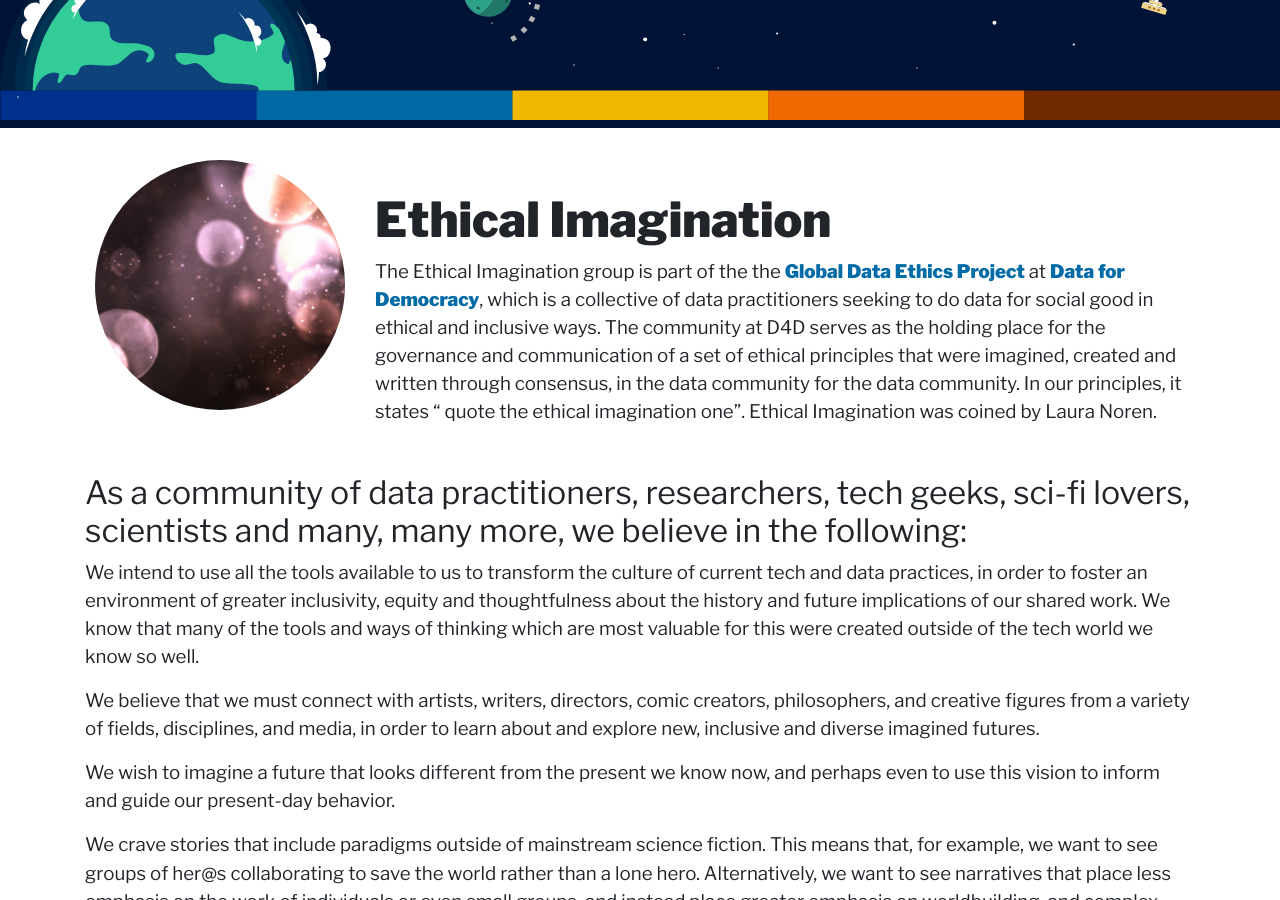
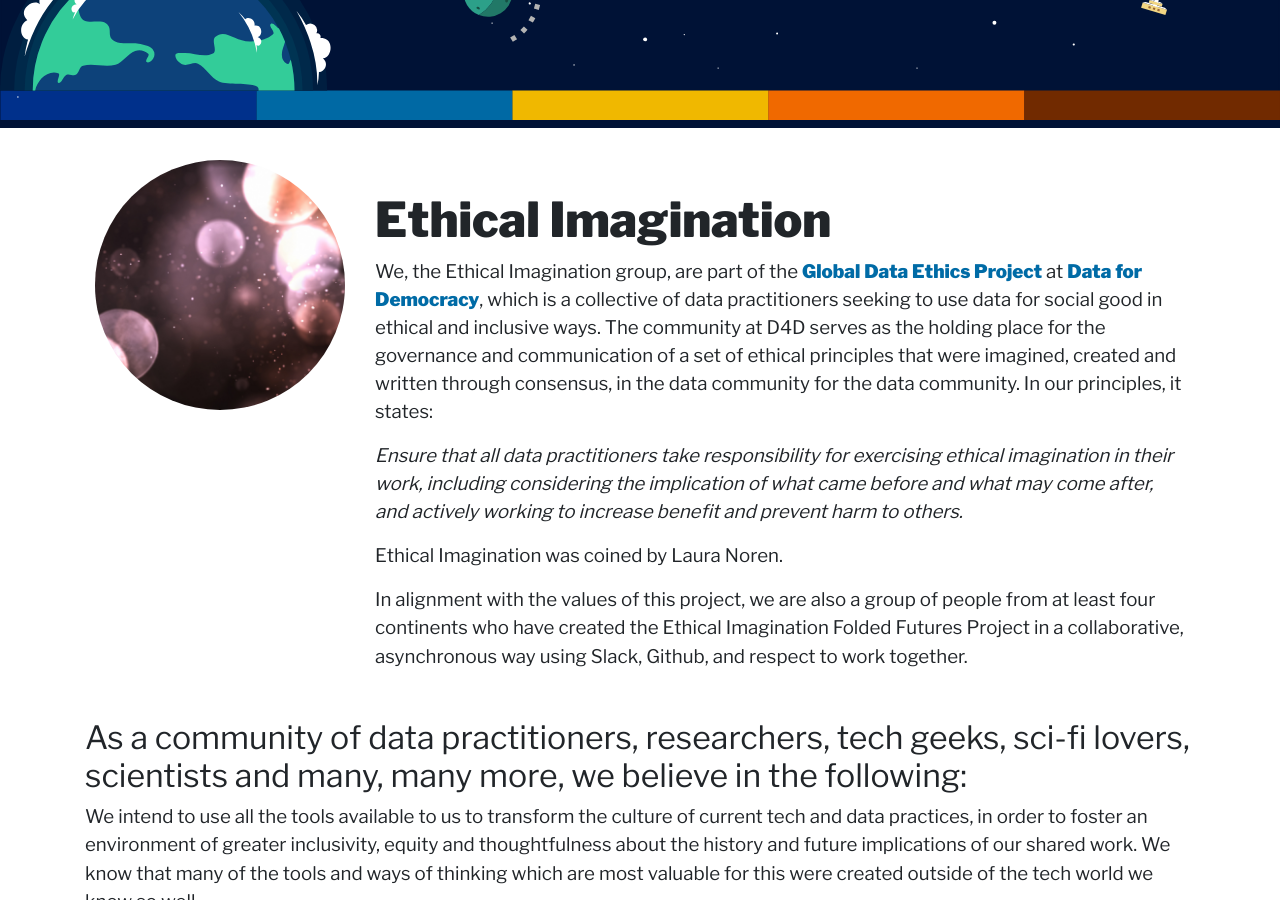
Before and after one commit to Data4Democracy/ethical-imagination, a Jekyll site: the page built from index.html, in a window 1280 px wide and 900 px high, scrolled down 466 px. Built offline with Jekyll 4.4.1, drawn with Linux system fonts in a browser that asks for light colours; nearby versions of some CDN libraries.

Commit message:
Adding changes to index.html for first paragraph

```diff
--- a/index.html
+++ b/index.html
@@ -16,7 +16,9 @@
                 </div>
                 <div class="col-12 col-sm-9">
                     <h1>Ethical Imagination</h1>
-                    <p>The Ethical Imagination group is part of the the <a href="https://www.datafordemocracy.org/project/global-data-ethics-project" target="_blank"><strong>Global Data Ethics Project</strong></a> at <a href="http://www.datafordemocracy.org" target="_blank"><strong>Data for Democracy</strong></a>, which is a collective of data practitioners seeking to do data for social good in ethical and inclusive ways. The community at D4D serves as the holding place for the governance and communication of a set of ethical principles that were imagined, created and written through consensus, in the data community for the data community. In our principles, it states “ quote the ethical imagination one”. Ethical Imagination was coined by Laura Noren.</p>
+                    <p> We, the Ethical Imagination group, are part of the <a href="https://www.datafordemocracy.org/project/global-data-ethics-project" target="_blank"><strong>Global Data Ethics Project</strong></a> at <a href="http://www.datafordemocracy.org" target="_blank"><strong>Data for Democracy</strong></a>, which is a collective of data practitioners seeking to use data for social good in ethical and inclusive ways. The community at D4D serves as the holding place for the governance and communication of a set of ethical principles that were imagined, created and written through consensus, in the data community for the data community. In our principles, it states: <blockquote><i> Ensure that all data practitioners take responsibility for exercising ethical imagination in their work, including considering the implication of what came before and what may come after, and actively working to increase benefit and prevent harm to others. </i></blockquote> Ethical Imagination was coined by Laura Noren. </p>
+                    <p>In alignment with the values of this project, we are also a group of people from at least four continents who have created the Ethical Imagination Folded Futures Project in a collaborative, asynchronous way using Slack, Github, and respect to work together.</p>
+
                 </div>
             <div>
         </div>
```
